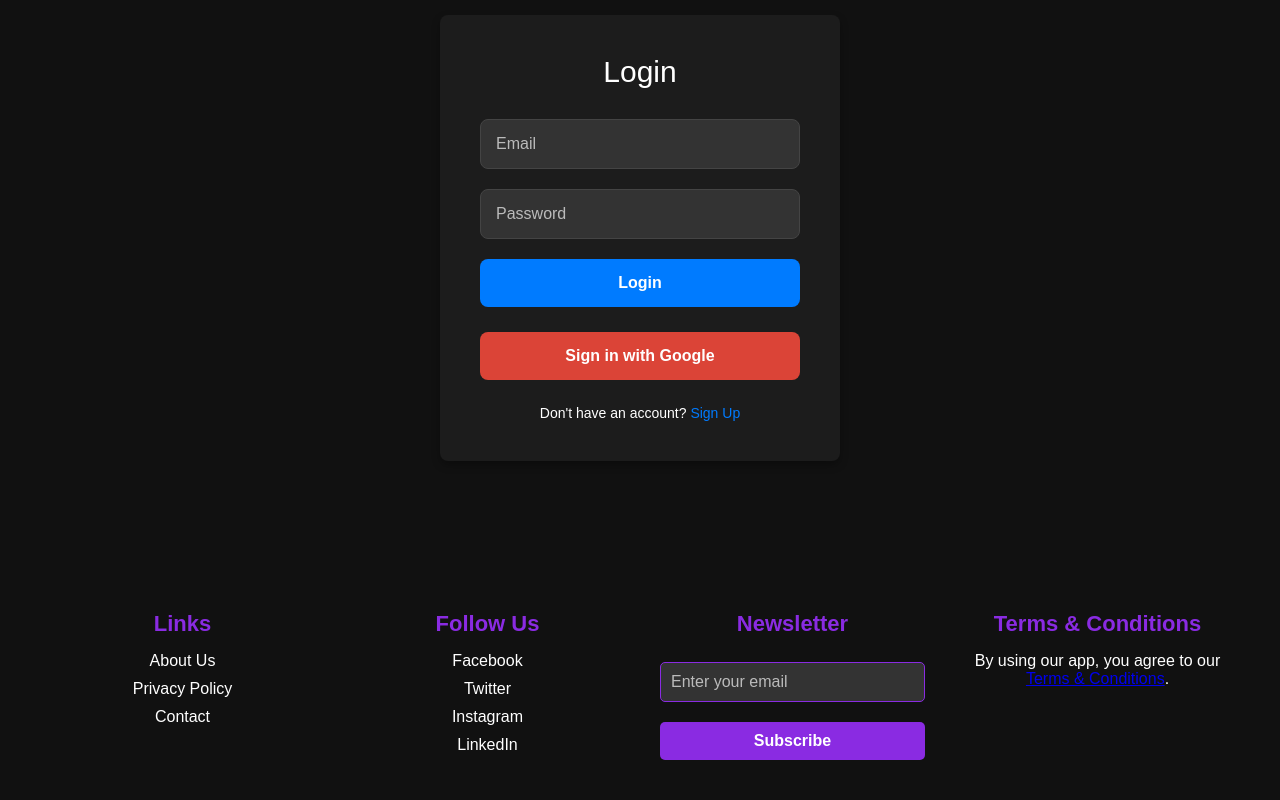
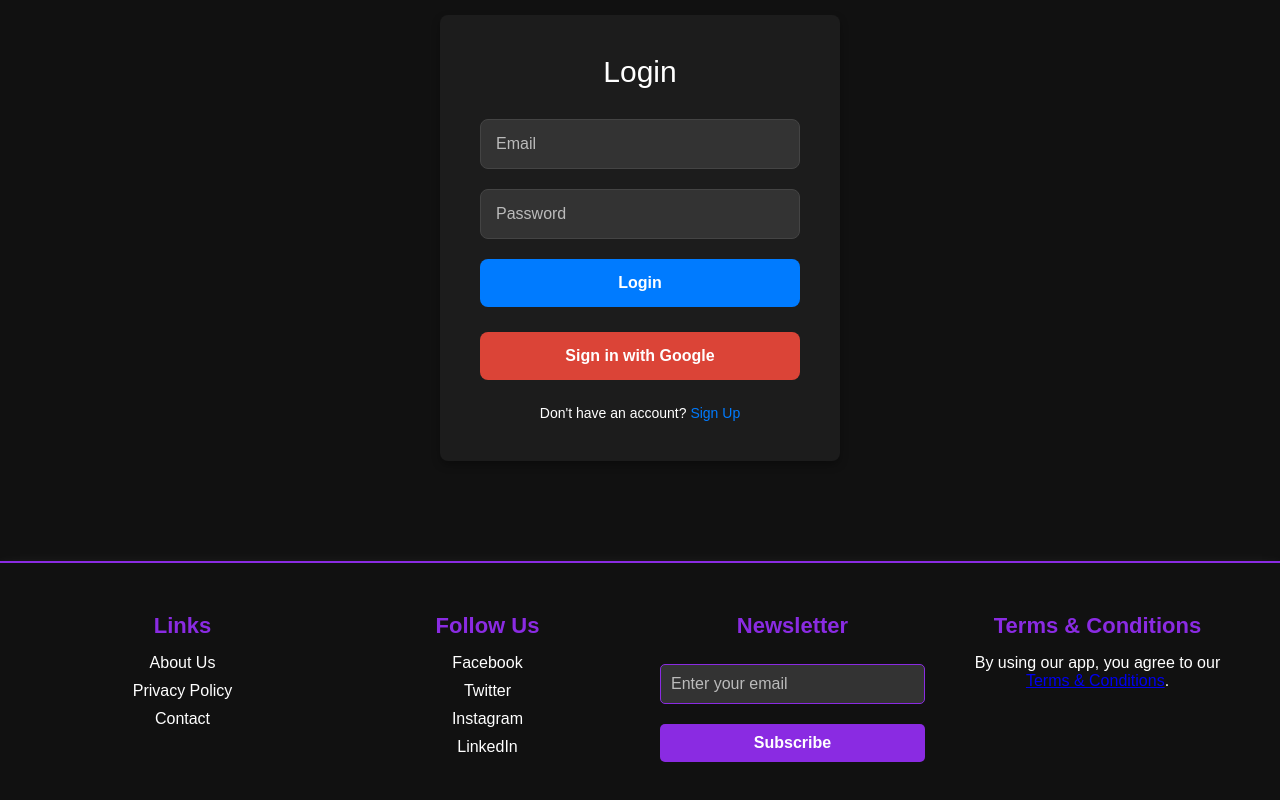
Before and after one commit to Sith3619/SocialMediaFitnessApp, a React (Create React App) app: page /SocialMediaFitnessApp/login in a window 1280 px wide. Shown: the part 184-984 px from the top of the page. Built offline with nearby package versions, Linux system fonts and the light colour scheme; a web font is replaced by a local one.

Commit message:
Update footer.css

```diff
--- a/src/components/footer/footer.css
+++ b/src/components/footer/footer.css
@@ -13,6 +13,8 @@ footer {
   flex-direction: column;
   align-items: center;
   text-align: center;
+  border-top: 2px solid #8a2be2;
+  box-shadow: 0 4px 12px rgba(255, 255, 255, 0.1);
 }
 
 .footer-content {
```
